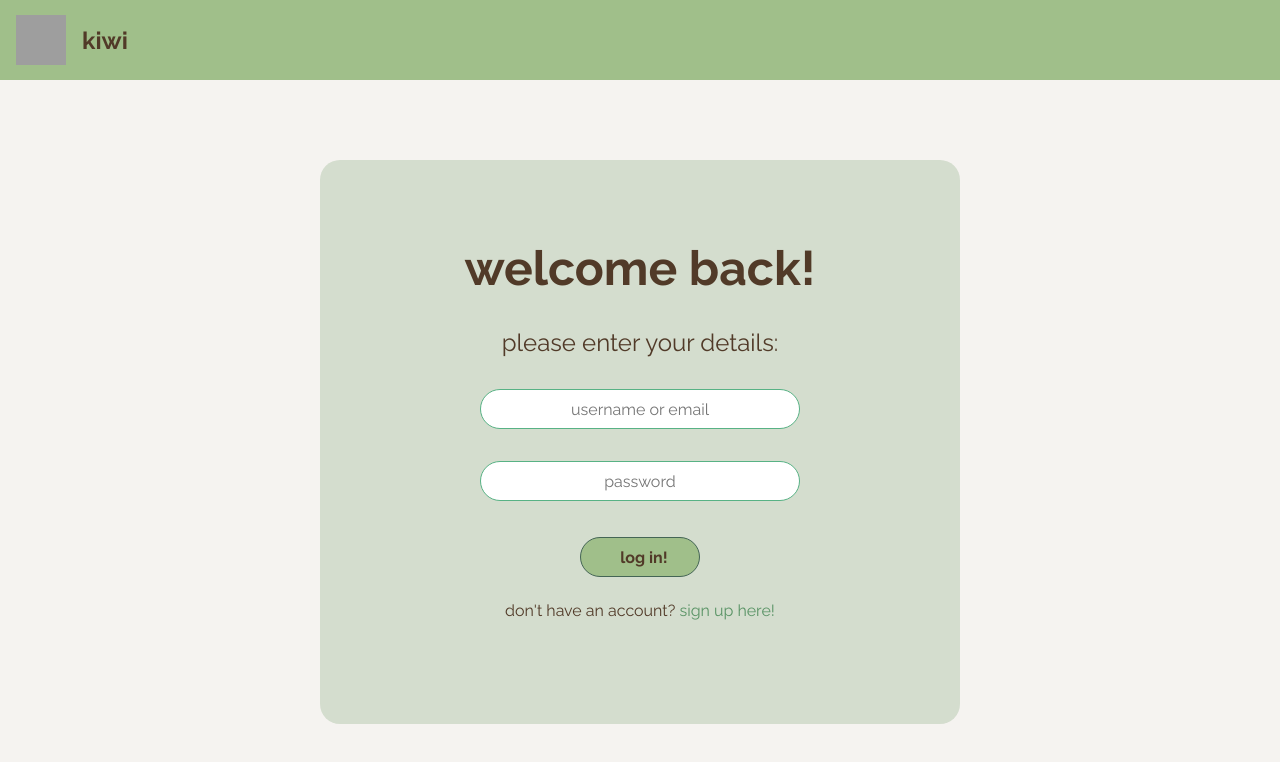
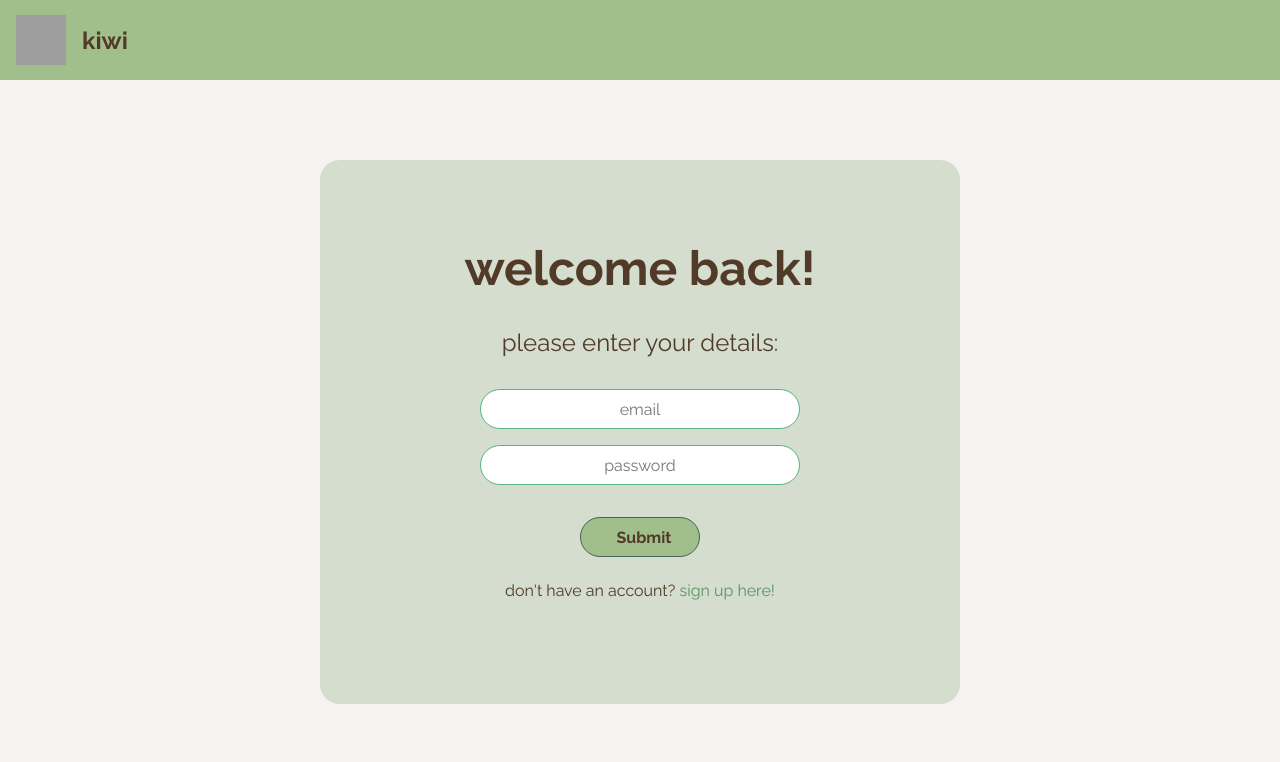
Before and after one commit to jadekeegan/kiwi, a React (Create React App) app: page /sign-in in a window 1280 px wide. Shown: the top 762 px of the page. Built offline with nearby package versions, Linux system fonts and the light colour scheme; grey boxes are pictures that could not be loaded.

Commit message:
login backend

```diff
--- a/package.json
+++ b/package.json
@@ -8,6 +8,7 @@
     "@testing-library/user-event": "^13.5.0",
     "cors": "^2.8.5",
     "express": "^4.18.2",
+    "history": "^5.3.0",
     "http-proxy-middleware": "^2.0.6",
     "pg": "^8.9.0",
     "react": "^18.2.0",
--- a/src/App.js
+++ b/src/App.js
@@ -12,7 +12,12 @@ import DashboardNav from "./components/dashboard-navbar.component";
 import { useState, React } from 'react';
 
 function App() {
+
   const [isLoggedIn, setIsLoggedIn] = useState(false);
+
+  const setLogInTrue = () => {
+    setIsLoggedIn(true);
+  }
 
   return (
    <BrowserRouter>
@@ -26,7 +31,7 @@ function App() {
     <Routes>
         <Route path="/" element={<Home />}></Route>
         <Route path="/sign-up" element={<SignUp />}></Route>
-        <Route path="/sign-in" element={<SignIn setIsLoggedIn={setIsLoggedIn}/>}></Route>
+        <Route path="/sign-in" element={<SignIn setLogInTrue={setLogInTrue}/>}></Route>
         <Route path="/dashboard/:id" element={<Dashboard />}></Route>
         <Route path="/profile" element={<Profile />}></Route>
     </Routes>
--- a/src/components/signin.component.js
+++ b/src/components/signin.component.js
@@ -1,14 +1,24 @@
-import React, { useCallback } from 'react';
-import { Link } from 'react-router-dom';
+import React, { Component } from 'react';
+import history from './history';
 
 import "./signin.component.css"
 
-const SignIn = ({setIsLoggedIn}) => {
+export default class SignIn extends Component {
 
+  constructor(props) {
+    super(props);
+    this.state = {
+      email: '',
+      password: ''
+    };
 
-  const handleInputChange = (event) => {
+    this.handleInputChange = this.handleInputChange.bind(this);
+    this.handleSubmit = this.handleSubmit.bind(this);
+  }
+
+  handleInputChange(event) {
     const target = event.target;
-    const value = target.type === 'checkbox' ? target.checked : target.value;
+    const value = target.value;
     const name = target.name;
 
     this.setState({
@@ -16,44 +26,44 @@ const SignIn = ({setIsLoggedIn}) => {
     });
   }
 
-  const login = async () => {
-    const response = await fetch('http://localhost:5000/login', {
-      method: 'GET',
-      body: JSON.stringify({
-        email: this.state.username // uhh idk if this is how to access the username or nah
-      })
-    })
+  async handleSubmit(event) {
+    event.preventDefault();
+    this.login();
+  }
 
+  login = async () => {
+    console.log("about to fetch");
+    const response = await fetch('http://localhost:5000/login/' + this.state.email, {method: 'GET',})
+    console.log("fetched data");
+    try {
       const body = await response.json();
-    if (response.status !== 200) {
-      throw Error(body.message)
+      if(this.state.password != body.password) {
+        console.log("incorrect password");
+        // error message for password
       }
-    console.log(body);
+      else {
+        history.push('/dashboard/' + body.id);
+        window.location.reload(false);
+      }
+    } catch (e) {
+      console.log("no user found!");
+      // pop up asking them to sign up
+    }
   };
 
-  const handleSubmit = useCallback(async event => {
-    event.preventDefault();
-    console.log(this.state.username);
-    // let result = await this.login();
-    // console.log(result);
-    // check if result.express is empty, if not, check if passwords match
-    setIsLoggedIn(true);
-  }, [setIsLoggedIn]);
-
+    render() {
       return (
         <div className="slide-up">
           <div className="border">
             <h1>welcome back!</h1>
             <p>please enter your details:</p>
 
-          <form onSubmit={handleSubmit}>
-            <label>
-              <input name="username" type="text" placeholder="username or email" onChange={handleInputChange} />
-            </label>
-            <label>
-              <input name="password" type="text" placeholder="password" onChange={handleInputChange} />
-            </label>
-            <input type="submit" value="log in!"></input>
+           <form onSubmit={this.handleSubmit}>
+
+            <input name="email" type="text" value={this.state.value} placeholder="email" onChange={this.handleInputChange} />
+            <input name="password" type="text" value={this.state.value} placeholder="password" onChange={this.handleInputChange} />
+
+            <input type="submit" value="Submit" />
             <p className="body">don't have an account? <a className="body" href="/sign-up">sign up here!</a></p>
           </form>
 
@@ -61,5 +71,4 @@ const SignIn = ({setIsLoggedIn}) => {
         </div>
       );
     }
-
-  export default SignIn;
+  }
--- a/src/test.js
+++ b/src/test.js
@@ -12,7 +12,8 @@ const { Client } = require("pg");
     // CREATE the messages table
     "CREATE TABLE IF NOT EXISTS profiles (id UUID PRIMARY KEY DEFAULT gen_random_uuid(), email STRING, password STRING)",
     // INSERT a row into the messages table
-    //"INSERT INTO profiles (email, password) VALUES ('test', 'test123') RETURNING id",
+    "INSERT INTO profiles (email, password) VALUES ('brta', 'cisco123') RETURNING id",
+    "SELECT * FROM profiles WHERE email IN ('brta1')"
   ];
 
   try {
```
Also changed, not shown: 2 other files (tests, documents, lock files or other folders). Lines whose indentation alone changed are shown as unchanged.
